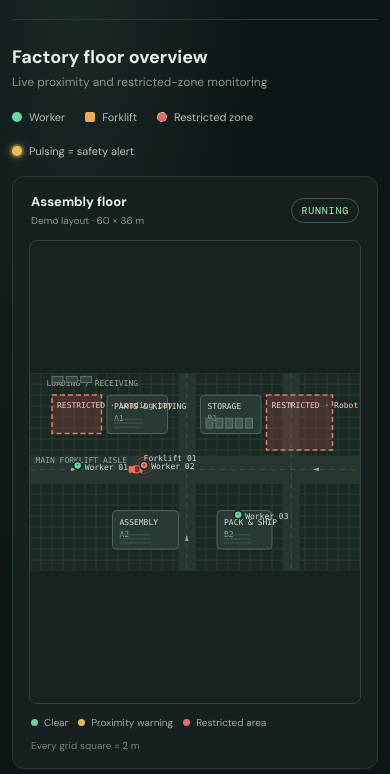
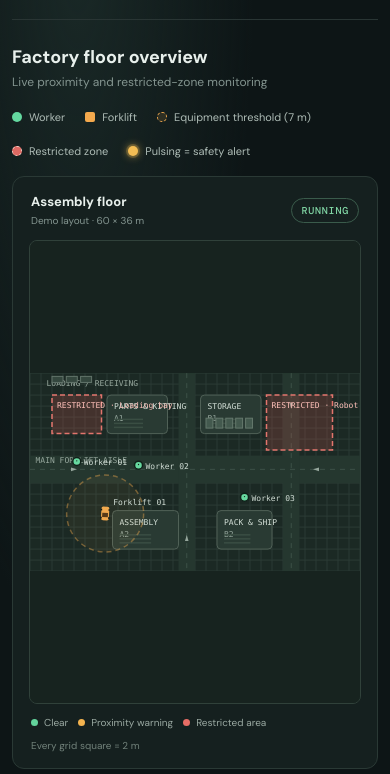
Before and after one commit to braxton203/c0mpiled, a plain HTML site: page index.html in a window 390 px wide. Shown: the part 70-844 px from the top of the page. Drawn offline with nearby package versions, Linux system fonts and the light colour scheme.

Commit message:
added radius to mobile equipments in simulator

```diff
--- a/index.html
+++ b/index.html
@@ -17,7 +17,7 @@
 
       <section class="intro">
         <div><h2>Factory floor overview</h2><p>Live proximity and restricted-zone monitoring</p></div>
-        <div class="legend"><span><i class="legend-person"></i> Worker</span><span><i class="legend-forklift"></i> Forklift</span><span><i class="legend-zone"></i> Restricted zone</span><span><i class="legend-alert"></i> Pulsing = safety alert</span></div>
+        <div class="legend"><span><i class="legend-person"></i> Worker</span><span><i class="legend-forklift"></i> Forklift</span><span><i class="legend-threshold"></i> Equipment threshold (7 m)</span><span><i class="legend-zone"></i> Restricted zone</span><span><i class="legend-alert"></i> Pulsing = safety alert</span></div>
       </section>
 
       <section class="dashboard">
--- a/src/renderer.js
+++ b/src/renderer.js
@@ -1,4 +1,5 @@
 import { FLOOR } from './model.js';
+import { SAFETY_CONFIG } from './safety.js';
 
 const COLORS = {
   background: '#17231f', floor: '#1b2924', grid: '#2b3b34', aisle: '#25372f', aisleLine: '#3c5147',
@@ -118,6 +119,18 @@ function drawVehicles(ctx, records, snapshots, active, scale, px, py) {
     const position = byId.get(record.id);
     if (!validPosition(position)) continue;
     const x = px(position.x), y = py(position.y), heading = Number.isFinite(position.heading) ? position.heading : 0;
+    const thresholdRadius = SAFETY_CONFIG.equipmentWarningMeters * scale;
+    ctx.save();
+    ctx.globalAlpha = position.stale ? 0.18 : 0.42;
+    ctx.fillStyle = 'rgba(241, 169, 78, 0.12)';
+    ctx.strokeStyle = COLORS.vehicle;
+    ctx.lineWidth = 1.5;
+    ctx.setLineDash([5, 4]);
+    ctx.beginPath();
+    ctx.arc(x, y, thresholdRadius, 0, Math.PI * 2);
+    ctx.fill();
+    ctx.stroke();
+    ctx.restore();
     ctx.save();
     ctx.globalAlpha = position.stale ? 0.35 : 1;
     ctx.save();
--- a/src/simulation.js
+++ b/src/simulation.js
@@ -30,7 +30,7 @@ export function stepSimulator(simulator, state, dt) {
 
   for (const kind of ['workers', 'vehicles']) {
     for (const entity of Object.values(simulator.entities[kind])) {
-      bounce(entity, elapsed, MARGINS[kind]);
+      bounce(entity, elapsed, MARGINS[kind], simulator.elapsed);
     }
   }
 
@@ -76,16 +76,36 @@ function createMovingEntity(id, kind, index) {
   const margin = MARGINS[kind];
   const x = Math.max(margin, Math.min(FLOOR.width - margin, spawn[0]));
   const y = Math.max(margin, Math.min(FLOOR.height - margin, spawn[1]));
-  // Vehicles use a lane-following horizontal path. Workers move more slowly in
-  // varied directions. Both bounce at the floor edge and remain in bounds.
-  const angle = kind === 'vehicles'
-    ? (index % 2 === 0 ? 0 : Math.PI)
-    : seed * Math.PI * 2;
+  const angle = seed * Math.PI * 2;
   const speed = kind === 'vehicles' ? 2.1 + seed * 0.9 : 0.65 + seed * 0.55;
-  return { x, y, vx: Math.cos(angle) * speed, vy: Math.sin(angle) * speed, heading: angle };
+  return {
+    x,
+    y,
+    vx: Math.cos(angle) * speed,
+    vy: Math.sin(angle) * speed,
+    heading: angle,
+    targetHeading: angle,
+    turnRate: kind === 'vehicles' ? 1.1 : 1.6,
+    nextTurnAt: 0.6 + seed * 1.2,
+    randomState: (Math.floor(seed * 0xffffffff) || 1) >>> 0,
+    speed,
+  };
 }
 
-function bounce(entity, dt, margin) {
+function bounce(entity, dt, margin, elapsed) {
+  if (elapsed >= entity.nextTurnAt) {
+    entity.targetHeading = entity.heading + (nextRandom(entity) - 0.5) * Math.PI * 1.5;
+    entity.nextTurnAt = elapsed + 0.6 + nextRandom(entity) * 1.8;
+  }
+  const headingDelta = Math.atan2(
+    Math.sin(entity.targetHeading - entity.heading),
+    Math.cos(entity.targetHeading - entity.heading),
+  );
+  const maxTurn = entity.turnRate * dt;
+  entity.heading += Math.max(-maxTurn, Math.min(maxTurn, headingDelta));
+  entity.vx = Math.cos(entity.heading) * entity.speed;
+  entity.vy = Math.sin(entity.heading) * entity.speed;
+
   let x = entity.x + entity.vx * dt;
   let y = entity.y + entity.vy * dt;
   if (x < margin || x > FLOOR.width - margin) entity.vx *= -1;
@@ -93,6 +113,11 @@ function bounce(entity, dt, margin) {
   entity.x = Math.max(margin, Math.min(FLOOR.width - margin, x));
   entity.y = Math.max(margin, Math.min(FLOOR.height - margin, y));
   entity.heading = Math.atan2(entity.vy, entity.vx);
+}
+
+function nextRandom(entity) {
+  entity.randomState = (Math.imul(entity.randomState, 1664525) + 1013904223) >>> 0;
+  return entity.randomState / 4294967296;
 }
 
 function hashId(value) {
```
Also changed, not shown: styles.css.
